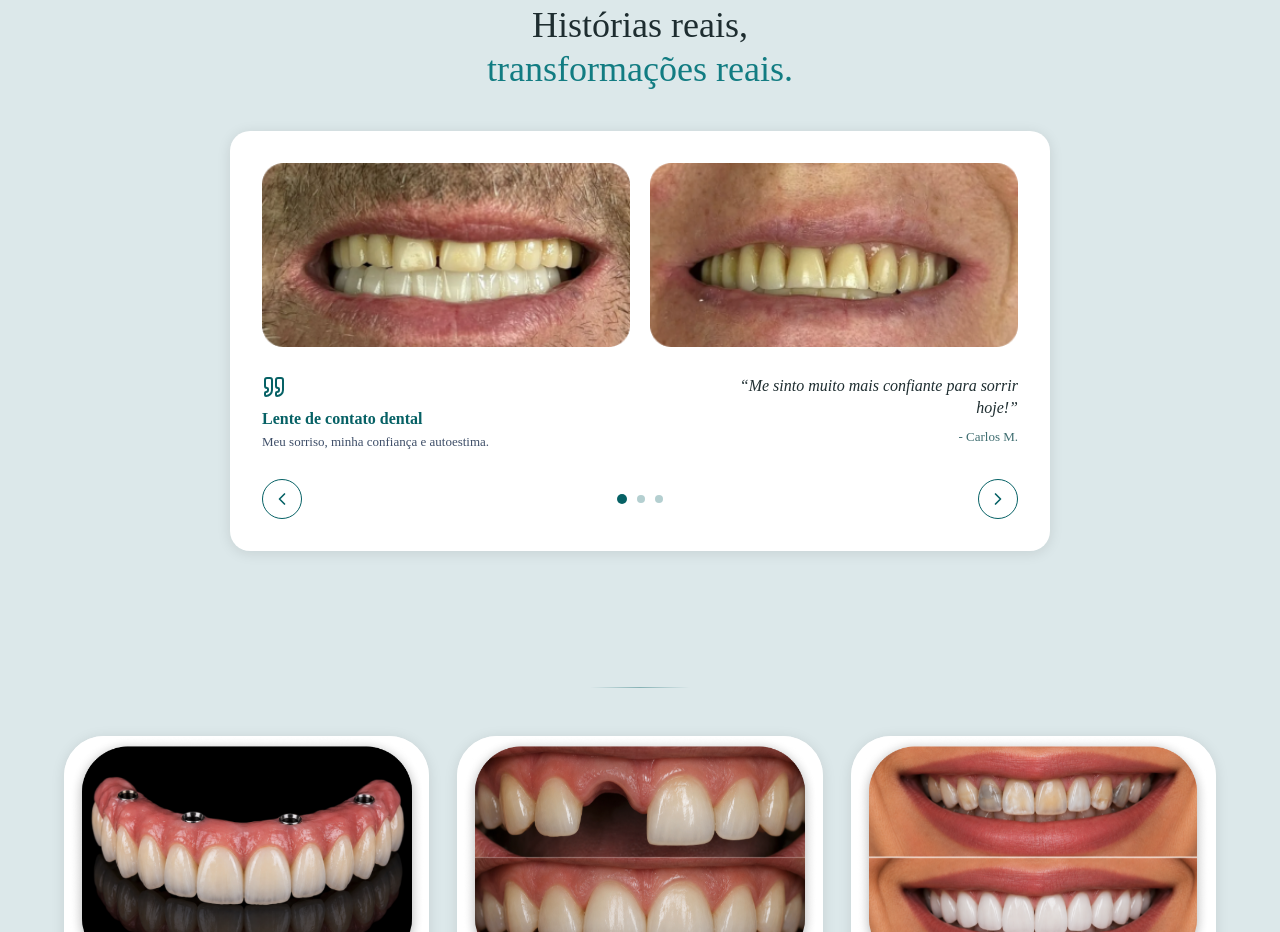
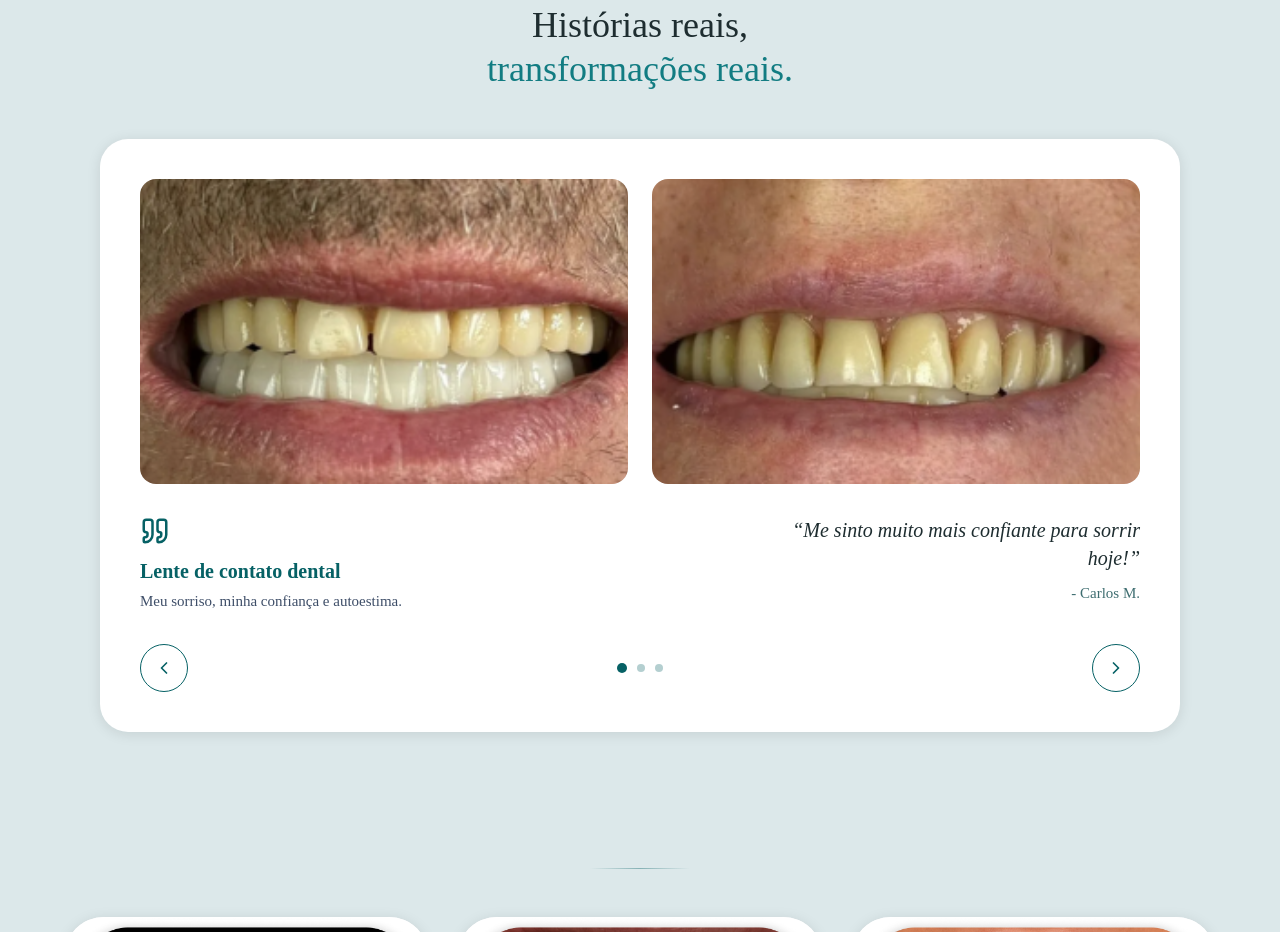
Before and after one commit to luizedureis/liraOdonto, a React (Vite) app: page / in a window 1280 px wide. Shown: the part 2380-3312 px from the top of the page. Built offline with nearby package versions, Linux system fonts and the light colour scheme.

Commit message:
feat: update antes e dps

```diff
--- a/src/components/Testimonials.jsx
+++ b/src/components/Testimonials.jsx
@@ -35,14 +35,14 @@ const testimonials = [
 function PhotoBox({ src, label }) {
   if (src) {
     return (
-      <div className="aspect-[2/1] w-full overflow-hidden rounded-[10px]">
+      <div className="aspect-[2/1] w-full overflow-hidden rounded-[10px] lg:aspect-[16/10] lg:rounded-[16px]">
         <img src={src} alt={label} className="h-full w-full object-cover" />
       </div>
     );
   }
 
   return (
-    <div className="relative flex aspect-[2/1] w-full items-center justify-center overflow-hidden rounded-[10px] bg-[#DCE8EA]">
+    <div className="relative flex aspect-[2/1] w-full items-center justify-center overflow-hidden rounded-[10px] lg:aspect-[16/10] lg:rounded-[16px] bg-[#DCE8EA]">
       <ImageIcon className="h-[22px] w-[22px] text-[#066165]/40" />
       <span className="absolute bottom-[4px] left-1/2 -translate-x-1/2 font-['IBM_Plex_Sans'] text-[9px] text-[#066165]/60">
         {label}
@@ -91,42 +91,42 @@ function Testimonials() {
         <span className="text-[#127C82]">transformações reais.</span>
       </h2>
 
-      <div className="mt-[18px] rounded-[20px] bg-white p-[14px] shadow-[0_2px_14px_rgba(0,0,0,0.10)] lg:mx-auto lg:mt-[40px] lg:max-w-[820px] lg:p-[32px]">
-        <div className="grid grid-cols-2 gap-[10px] lg:gap-[20px]">
+      <div className="mt-[18px] rounded-[20px] bg-white p-[14px] shadow-[0_2px_14px_rgba(0,0,0,0.10)] lg:mx-auto lg:mt-[48px] lg:max-w-[1080px] lg:rounded-[28px] lg:p-[40px]">
+        <div className="grid grid-cols-2 gap-[10px] lg:gap-[24px]">
           <PhotoBox src={active.beforeImg} label="Antes" />
           <PhotoBox src={active.afterImg} label="Depois" />
         </div>
 
-        <div className="mt-[14px] grid grid-cols-[1fr_auto] gap-[10px] lg:mt-[28px] lg:gap-[24px]">
+        <div className="mt-[14px] grid grid-cols-[1fr_auto] gap-[10px] lg:mt-[32px] lg:gap-[24px]">
           <div>
-            <Quote className="h-[16px] w-[16px] text-[#066165] lg:h-[24px] lg:w-[24px]" />
+            <Quote className="h-[16px] w-[16px] text-[#066165] lg:h-[30px] lg:w-[30px]" />
 
-            <p className="mt-[4px] font-['IBM_Plex_Sans'] text-[11px] font-semibold leading-[13px] text-[#066165] lg:mt-[10px] lg:text-[16px] lg:leading-[20px]">
+            <p className="mt-[4px] font-['IBM_Plex_Sans'] text-[11px] font-semibold leading-[13px] text-[#066165] lg:mt-[12px] lg:text-[20px] lg:leading-[26px]">
               {active.treatment}
             </p>
 
-            <p className="mt-[2px] font-['IBM_Plex_Sans'] text-[9px] leading-[12px] text-[#3E4E68] lg:mt-[4px] lg:text-[13px] lg:leading-[18px]">
+            <p className="mt-[2px] font-['IBM_Plex_Sans'] text-[9px] leading-[12px] text-[#3E4E68] lg:mt-[6px] lg:text-[15px] lg:leading-[22px]">
               {active.treatmentNote}
             </p>
           </div>
 
-          <div className="max-w-[140px] text-right lg:max-w-[280px]">
-            <p className="font-['IBM_Plex_Serif'] text-[11px] italic leading-[14px] text-[#1E2D30] lg:text-[16px] lg:leading-[22px]">
+          <div className="max-w-[140px] text-right lg:max-w-[380px]">
+            <p className="font-['IBM_Plex_Serif'] text-[11px] italic leading-[14px] text-[#1E2D30] lg:text-[20px] lg:leading-[28px]">
               “{active.quote}”
             </p>
 
-            <p className="mt-[4px] font-['IBM_Plex_Sans'] text-[9px] text-[#3E6D70] lg:mt-[8px] lg:text-[13px]">
+            <p className="mt-[4px] font-['IBM_Plex_Sans'] text-[9px] text-[#3E6D70] lg:mt-[10px] lg:text-[15px]">
               - {active.author}
             </p>
           </div>
         </div>
 
-        <div className="mt-[14px] flex items-center justify-between lg:mt-[28px]">
+        <div className="mt-[14px] flex items-center justify-between lg:mt-[32px]">
           <button
             type="button"
             onClick={() => goTo(current - 1)}
             aria-label="Depoimento anterior"
-            className="flex h-[26px] w-[26px] items-center justify-center rounded-full border border-[#066165] text-[#066165] lg:h-[40px] lg:w-[40px]"
+            className="flex h-[26px] w-[26px] items-center justify-center rounded-full border border-[#066165] text-[#066165] lg:h-[48px] lg:w-[48px]"
           >
             <ChevronLeft className="h-[14px] w-[14px] lg:h-[20px] lg:w-[20px]" />
           </button>
@@ -148,7 +148,7 @@ function Testimonials() {
             type="button"
             onClick={() => goTo(current + 1)}
             aria-label="Próximo depoimento"
-            className="flex h-[26px] w-[26px] items-center justify-center rounded-full border border-[#066165] text-[#066165] lg:h-[40px] lg:w-[40px]"
+            className="flex h-[26px] w-[26px] items-center justify-center rounded-full border border-[#066165] text-[#066165] lg:h-[48px] lg:w-[48px]"
           >
             <ChevronRight className="h-[14px] w-[14px] lg:h-[20px] lg:w-[20px]" />
           </button>
```
